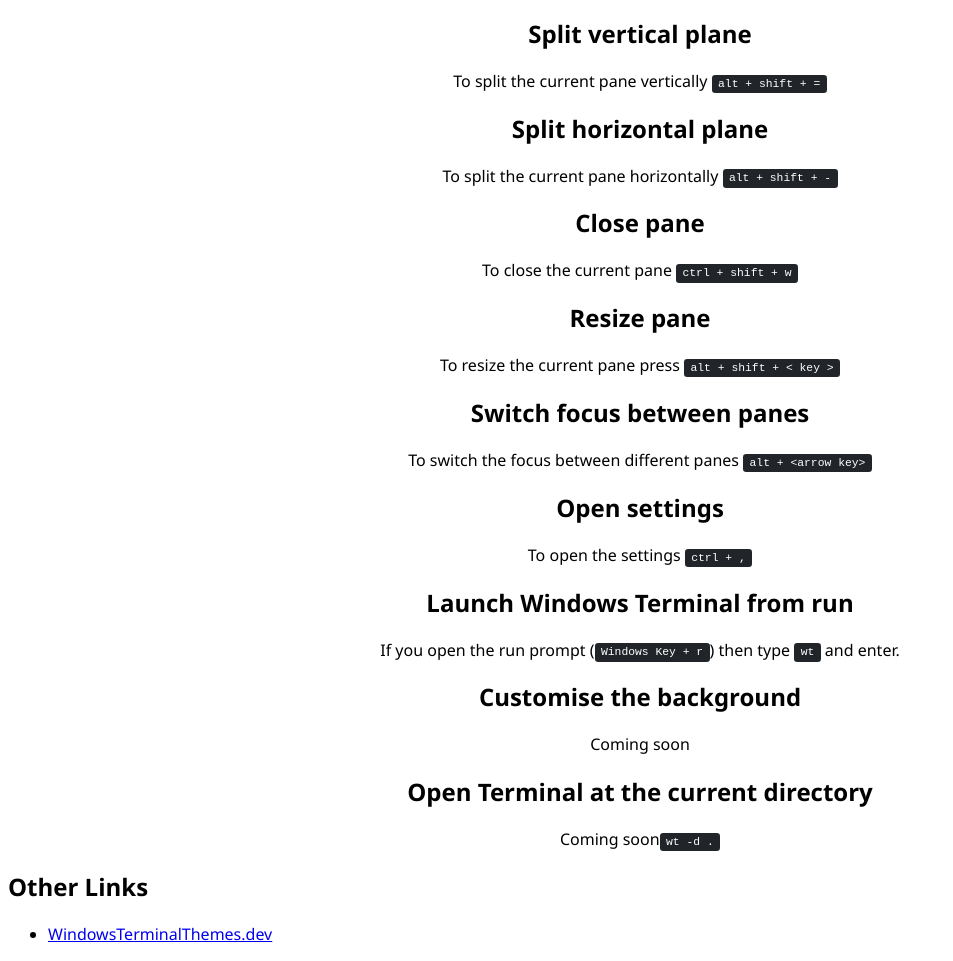
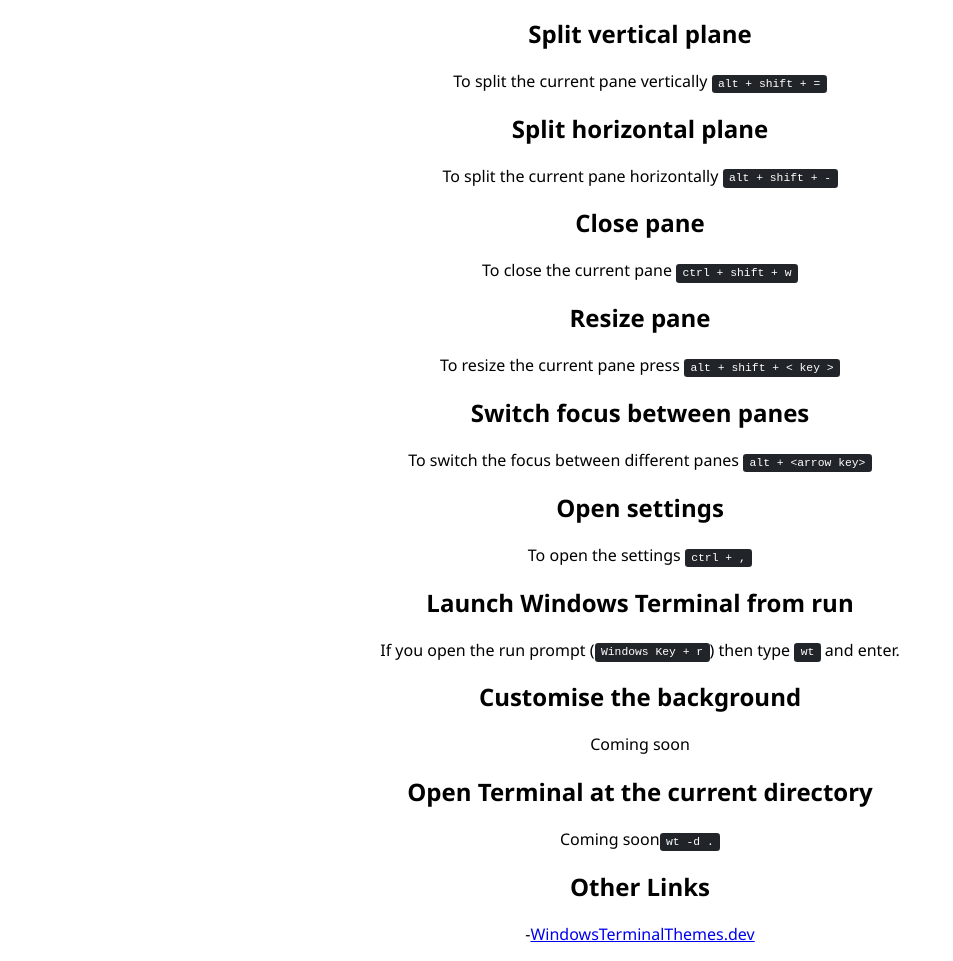
Before and after one commit to leeenglestone/WindowsTerminalTips, a plain HTML site: page docs/index.html in a window 1280 px wide. Shown: the part 111-1072 px from the top of the page, without its empty margins (0-953 px from the left). Drawn offline with Linux system fonts and the light colour scheme.

Commit message:
Lesson text updated again

```diff
--- a/docs/index.html
+++ b/docs/index.html
@@ -48,11 +48,9 @@
 
 		</div>
 
-		<div>
+		<div style="text-align: center;">
 			<h2>Other Links</h2>
-			<ul>
-				<li><a href="https://WindowsTerminalThemes.dev">WindowsTerminalThemes.dev</a></li>
-			</ul>
+			-<a href="https://WindowsTerminalThemes.dev">WindowsTerminalThemes.dev</a><br />
 		</div>
 
 	</body>
```
